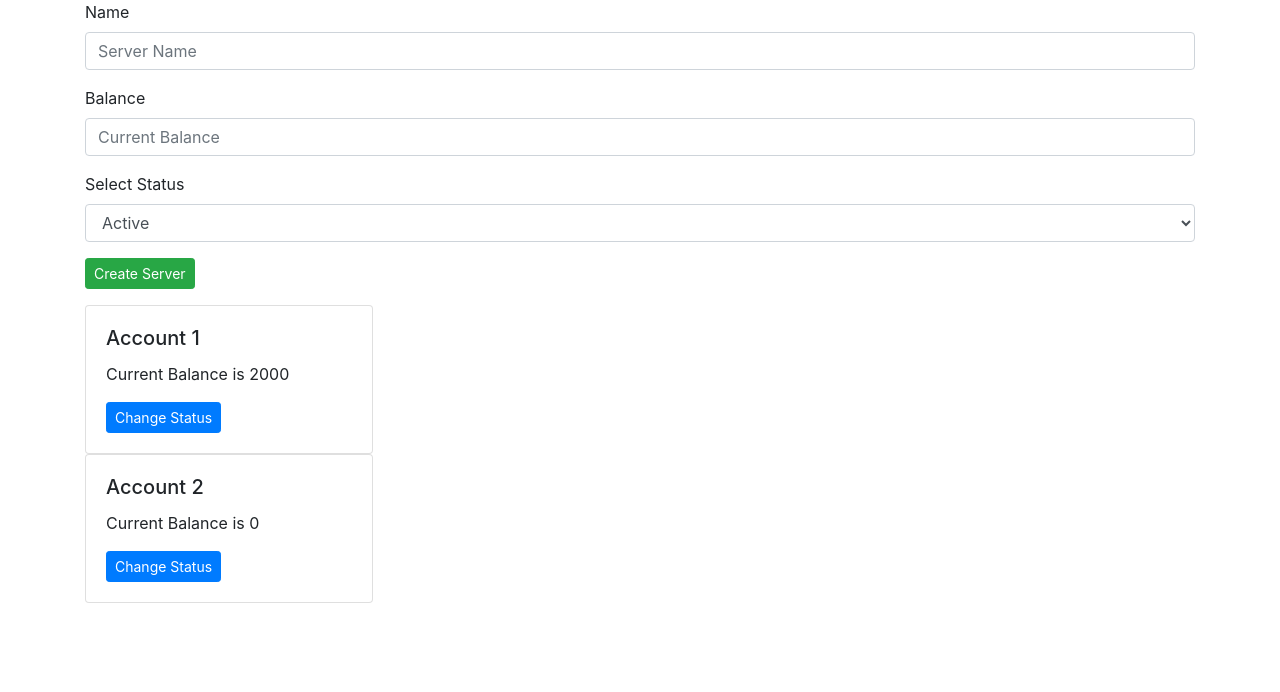
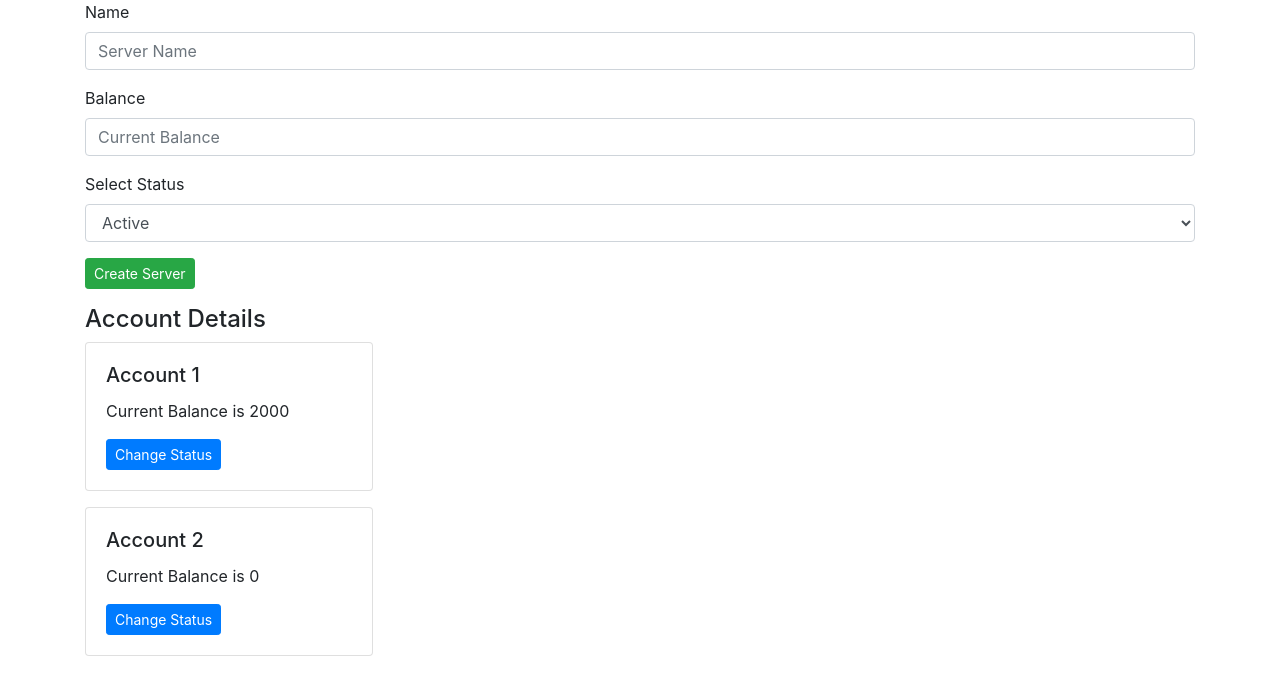
Before and after one commit to TestDeveloperAng/C9-Services, an Angular app: page / in a window 1280 px wide. Shown: the top 692 px of the page. Built offline with nearby package versions, Linux system fonts and the light colour scheme.

Commit message:
2 files modified

```diff
--- a/src/app/app.component.html
+++ b/src/app/app.component.html
@@ -4,6 +4,7 @@
 
   <div class="row">
     <div class="col-md-12">
+    <h4>Account Details</h4>
     <app-display-account *ngFor="let account of accounts" [accountDetails]="account"></app-display-account>
    </div>
   </div>
--- a/src/app/display-account/display-account.component.html
+++ b/src/app/display-account/display-account.component.html
@@ -1,4 +1,4 @@
-<div class="card" style="width: 18rem;">
+<div class="card" style="width: 18rem; margin-bottom : 1rem;">
   <div class="card-body">
     <h5 class="card-title">{{accountDetails.name}}</h5>
     <p class="card-text">Current Balance is {{accountDetails.balance}}</p>
```
